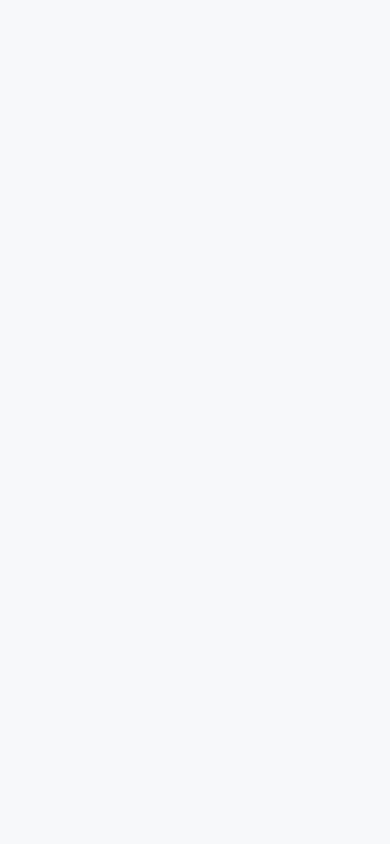
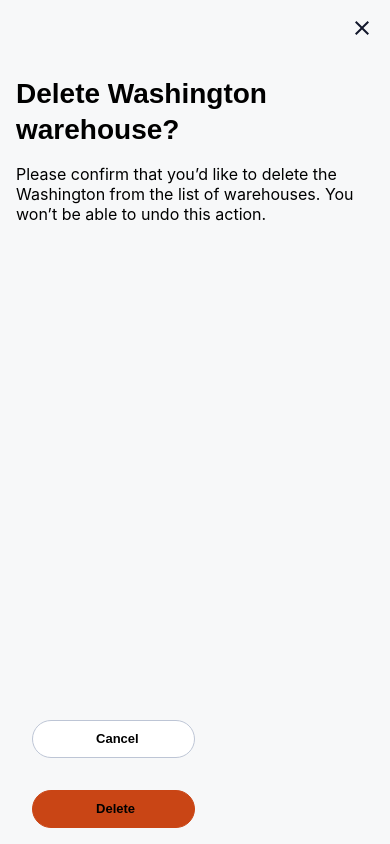
Before and after one commit to quindipc/InStock-Client, a React (Create React App) app: page /test in a window 390 px wide. Before the commit this address had no page. Built offline with nearby package versions, Linux system fonts and the light colour scheme.

Commit message:
finished mobile modual styling

```diff
--- a/src/App.jsx
+++ b/src/App.jsx
@@ -7,7 +7,8 @@ import { BrowserRouter, Routes, Route } from 'react-router-dom';
 // Components & Pages
 // import Footer from './components/Footer/Footer';
 import WarehousePage from './pages/warehousePage';
-import InventoryPage from './pages/inventoryPage';
+import InventoryPage from './pages/InventoryPage';
+import TestPage from './pages/TextPage';
 
 export default function App() {
   return (
@@ -16,6 +17,7 @@ export default function App() {
       <Route path="/" element={<WarehousePage />}/>
       <Route path="/warehouse" element={<WarehousePage/>}/>
       <Route path="/inventory" element={<InventoryPage/>}/>
+      <Route path='/test' element={<TestPage/>}/>
     {/* this is part of the footer component edit later
           {/* <main className='main'></main> */}
           {/* <Footer /> */}
--- /dev/null
+++ b/src/components/DeleteWarehouse/DeleteWarehouse.jsx
@@ -0,0 +1,20 @@
+import './DeleteWarehouse.scss';
+import x_button from "../../assets/Icons/close-24px.svg";
+
+export default function DeleteWarehouse() {
+    return(
+        <div className='delete'>
+            <img className='delete__close' src={x_button} alt="close button outline" />
+            <h1 className='delete__title'>Delete Washington warehouse? </h1>
+            <p className='delete__subtext'>Please confirm that you’d like to delete the Washington from the list of warehouses. You won’t be able to undo this action.</p>
+            <div className='delete__buttons'>
+                <button className='delete__buttons-cancel'> <h3>Cancel</h3></button>
+                <button className='delete__buttons-delete'> <h3>Delete</h3></button>
+            </div>
+        </div>
+    )
+}
+
+// to do :
+//     once the back end is build
+//     add in a warehouse prop and replace washigtion with that
--- /dev/null
+++ b/src/components/DeleteWarehouse/DeleteWarehouse.scss
@@ -0,0 +1,42 @@
+@use "../../styles/partials/font" as *;
+@use "../../styles/partials/global" as *;
+@use "../../styles/partials/mixins" as *;
+@use "../../styles/partials/variables" as *;
+
+.delete{
+    padding: 1rem;
+    position: relative;
+    &__close{
+        float: right;
+    }
+    &__title{
+        padding-top: 3.75rem;
+    }
+    &__subtext{
+        padding-top: 1rem;
+    }
+    &__buttons{
+        position: fixed;
+        bottom: 0%;
+        &-cancel{
+            display: inline-flex;
+            background-color: $white;
+            border: solid 1px $cloud;
+            width: 10.1875rem;
+            padding: 0.5rem 3.94rem;
+            align-items: center;
+            gap: 0.625rem;
+            border-radius: 1.25rem;
+            margin: 1rem;
+        }
+        &-delete{
+            display: inline-flex;
+            background-color: $red;
+            border: solid 1px $red;
+            width: 10.1875rem;
+            padding: 0.5rem 3.94rem;
+            border-radius: 1.25rem;
+            margin: 1rem;
+        }
+    }
+}
--- /dev/null
+++ b/src/pages/TextPage.jsx
@@ -0,0 +1,11 @@
+import DeleteWarehouse from "../components/DeleteWarehouse/DeleteWarehouse"
+
+function TestPage() {
+    return (
+        <>
+        <DeleteWarehouse />
+        </>
+    )
+}
+
+export default TestPage
```
